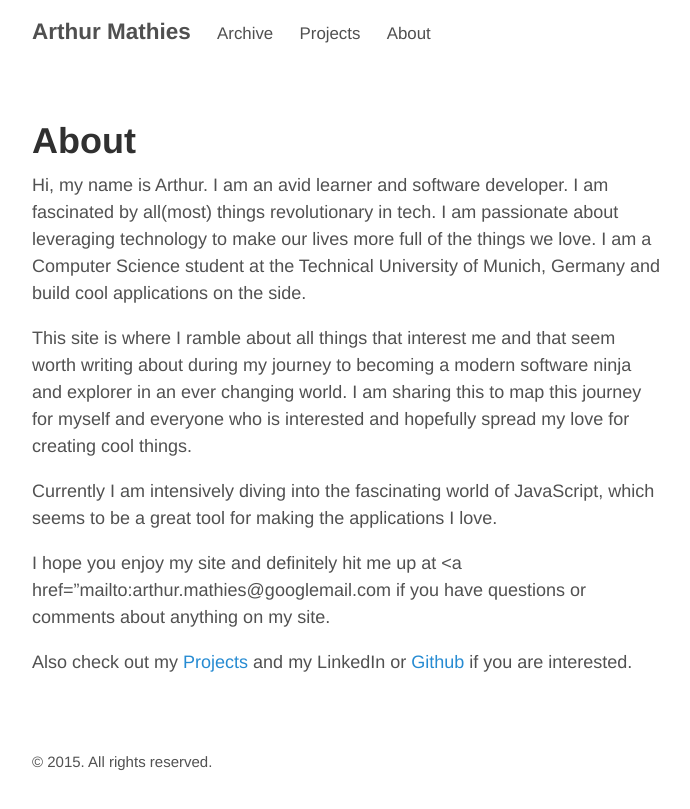
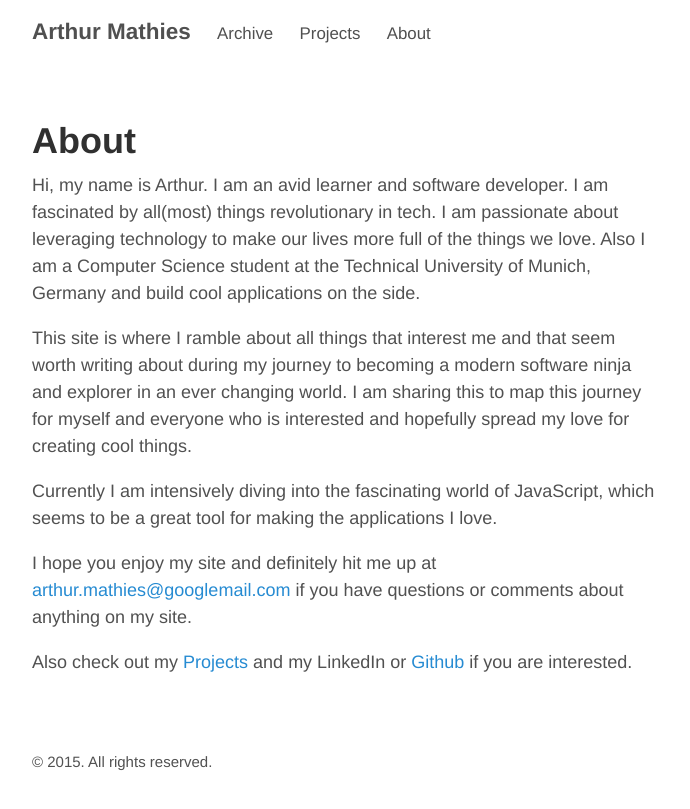
Before and after one commit to art-mth/arthurmathies.github.io, a Jekyll site: the page built from about.md, in a window 1280 px wide. Shown: the top 809 px of the page, without its empty margins (293-983 px from the left). Built offline with Jekyll 4.4.1, drawn with Linux system fonts in a browser that asks for light colours.

Commit message:
changed content

```diff
--- a/about.md
+++ b/about.md
@@ -3,12 +3,12 @@ layout: page
 title: About
 ---
 
-Hi, my name is Arthur. I am an avid learner and software developer. I am fascinated by all(most) things revolutionary in tech. I am passionate about leveraging technology to make our lives more full of the things we love. I am a Computer Science student at the Technical University of Munich, Germany and build cool applications on the side.
+Hi, my name is Arthur. I am an avid learner and software developer. I am fascinated by all(most) things revolutionary in tech. I am passionate about leveraging technology to make our lives more full of the things we love. Also I am a Computer Science student at the Technical University of Munich, Germany and build cool applications on the side.
 
 This site is where I ramble about all things that interest me and that seem worth writing about during my journey to becoming a modern software ninja and explorer in an ever changing world. I am sharing this to map this journey for myself and everyone who is interested and hopefully spread my love for creating cool things.
 
 Currently I am intensively diving into the fascinating world of JavaScript, which seems to be a great tool for making the applications I love.
 
-I hope you enjoy my site and definitely hit me up at <a href="mailto:arthur.mathies@googlemail.com if you have questions or comments about anything on my site.
+I hope you enjoy my site and definitely hit me up at <a href="mailto:arthur.mathies@googlemail.com">arthur.mathies@googlemail.com</a> if you have questions or comments about anything on my site.
 
 Also check out my <a href="/projects">Projects</a> and my LinkedIn or [Github](https://github.com/arthurmathies) if you are interested.
```
